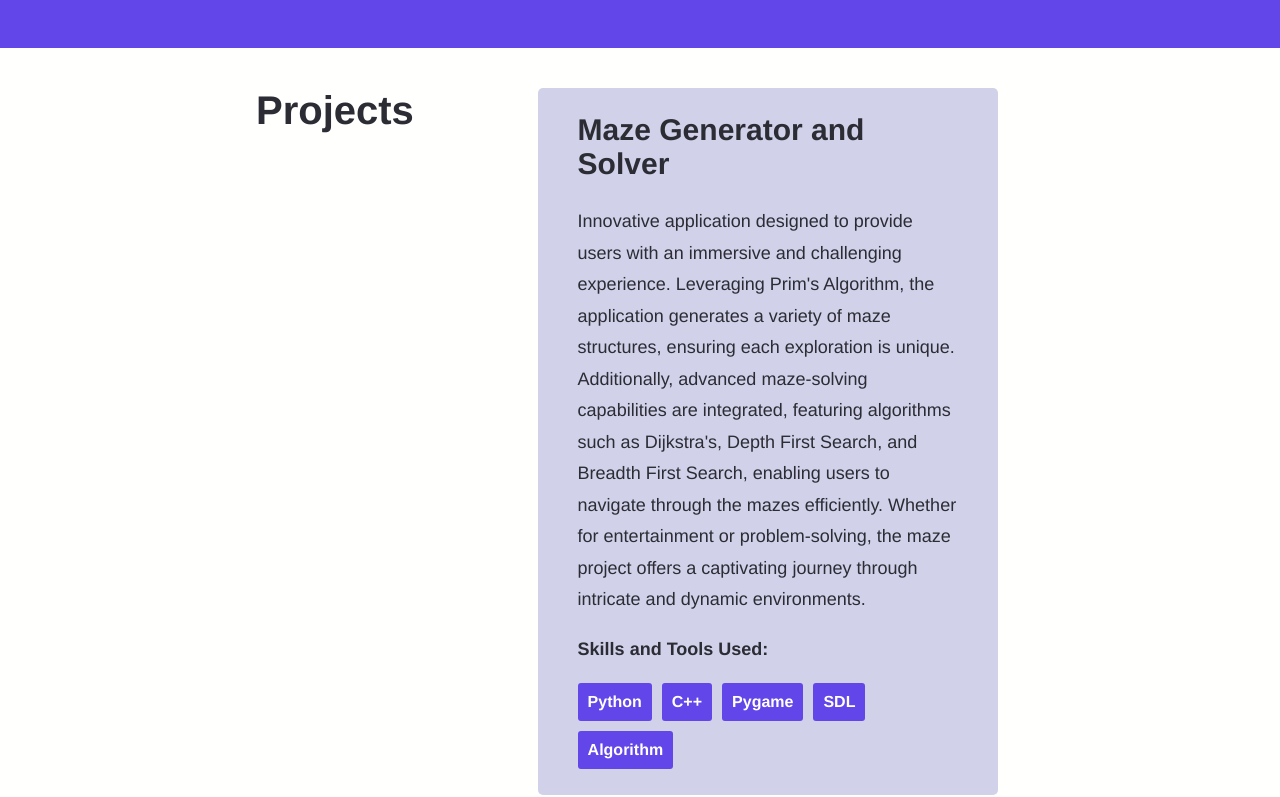
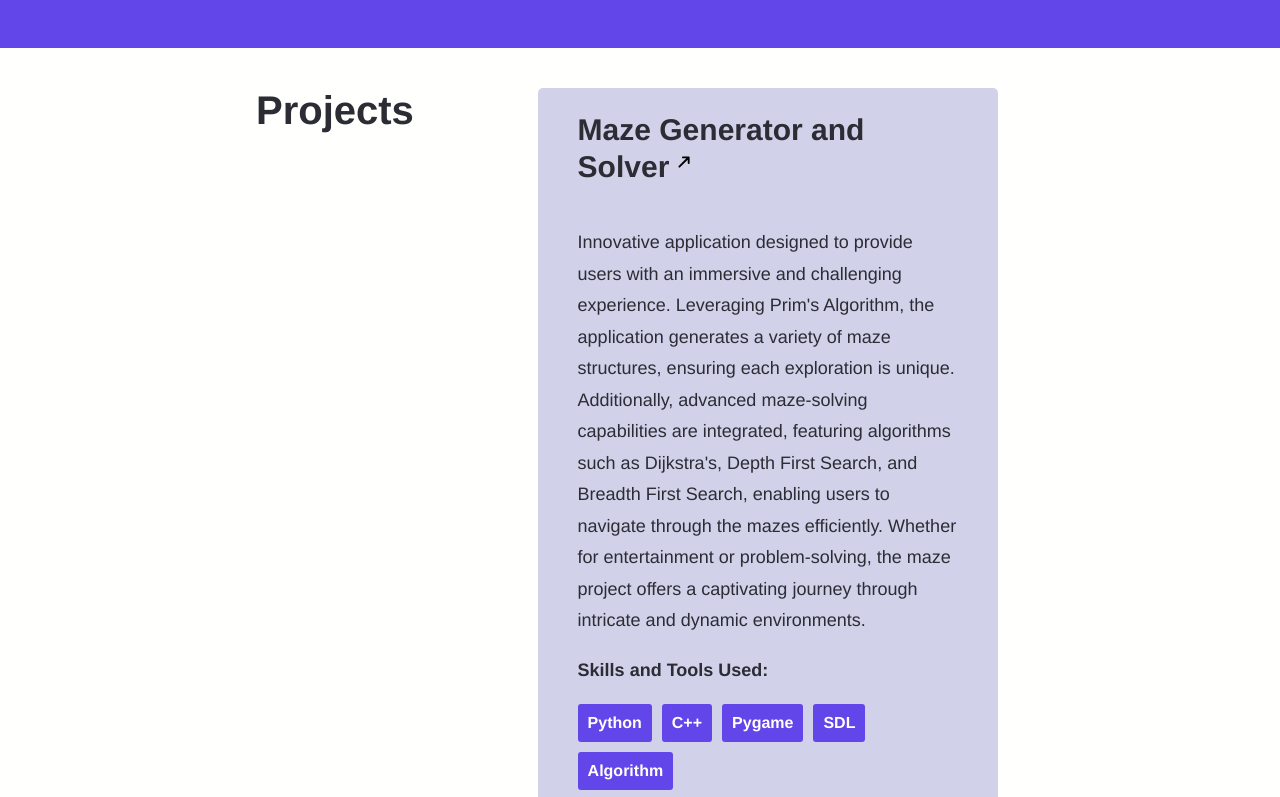
Before and after one commit to Bhumir2503/Portfolio-Website, a React (Vite) app: page / in a window 1280 px wide. Shown: the part 1418-2215 px from the top of the page. Built offline with nearby package versions, Linux system fonts and the light colour scheme.

Commit message:
Finished for screen width of 1440 up and height of 720 and up

```diff
--- a/src/components/projectCard.jsx
+++ b/src/components/projectCard.jsx
@@ -2,13 +2,15 @@ import React from 'react';
 import '../styles/projectCard.css';
 
 function ProjectCard(props) {
-  const { title = '', description = '', skills = [] } = props;
+  const { title = '', description = '', skills = [], link = '' } = props;
 
   return (
     <div className='ProCard'>
-        <h2>{title}</h2>
+        <a target='blank' href={link}>
+          <h2>{title}<img src='north-east-arrow.svg'/></h2>
+        </a>
         <p>{description}</p>
-        <p><bold>Skills and Tools Used:</bold></p>
+        <p className='bold'>Skills and Tools Used:</p>
         <ul>
             {skills.map((skill, index) => (
             <li key={index}>{skill}</li>
--- a/src/section/Project.jsx
+++ b/src/section/Project.jsx
@@ -19,6 +19,7 @@ function Project() {
           enabling users to navigate through the mazes efficiently. Whether for entertainment or problem-solving, the maze project offers
           a captivating journey through intricate and dynamic environments."
           skills={["Python", "C++", "Pygame", "SDL", "Algorithm" ]}
+          link = "https://github.com/Bhumir2503/Maze-Gen-Solver"
         />
         <ProjectCard
           className="projectCard"
@@ -29,6 +30,7 @@ function Project() {
           solutions, showcasing its robust problem-solving capabilities. This project underscores a commitment to excellence in game development
           and algorithmic proficiency, providing users with a dynamic and intellectually stimulating experience."
           skills={["Python", "Advance Mathematics", "Algorithm", "Pygame"]}
+          link = "https://github.com/Bhumir2503/Sudoku"
         />
         <ProjectCard
           className="projectCard"
@@ -41,6 +43,7 @@ function Project() {
           With a user-friendly interface and robust functionalities, the inventory management system serves as a cornerstone for enhancing productivity
           and efficiency in inventory management workflows."
           skills={["React", "Node.js", "JavaScript", "HTML/CSS", "MongoDB", "Express.js", "User Authentication"]}
+          link = "https://github.com/Bhumir2503/Inventory-Manager"
         />
         <ProjectCard
           className="projectCard"
@@ -49,6 +52,7 @@ function Project() {
           feature for cross-cultural communication. Designed and established RESTful API endpoints for message handling. Implemented secure
           user authentication for access control and message attribution."
           skills={["React", "Node.js", "MongoDB", "JavaScript", "HTML/CSS", "Express.js", "RESTful API", "User Authentication"]}
+          link = "https://github.com/Bhumir2503/WorldChat"
         />
       </div>
     </div>
--- a/src/styles/navbar.css
+++ b/src/styles/navbar.css
@@ -18,7 +18,7 @@
     font-weight: bold;
     margin-left: 2rem;
     color: #6246ea;
-
+    user-select: none;
   }
 
   ul {
@@ -37,6 +37,11 @@
             &:visited{
                 color: #2b2c34;
             }
+
+            &:hover{
+              text-decoration: underline;
+              text-underline-offset: 5px;
+            }
         }
     }
   }
--- a/src/styles/projectCard.css
+++ b/src/styles/projectCard.css
@@ -4,16 +4,33 @@
     margin-top: 30px;
     border-radius: 5px;
 
+    a{
+        text-decoration: none;
+        color: #2b2c34;
+        display: flex;
+        &:visited{
+            color: #2b2c34;
+        }
 
         h2{
             font-size: 30px;
             margin-left: 40px;
             margin-right: 40px;
             padding: 0px;
-        display: flex;
             align-items: center;
+
+            &:hover{
+                margin-left: 45px;
             }
 
+        }
+
+        img{
+            width: 30px;
+        }
+
+
+    }
 
     p{
         font-size: 18px;
@@ -21,9 +38,11 @@
         margin-right: 40px;
         padding: 0px;
         line-height: 1.75;
-        bold{
+
+    }
+
+    .bold{
         font-weight: bold;
-        }
     }
 
     ul{
```
Also changed, not shown: public/north-east-arrow.svg (added). Lines whose indentation alone changed are shown as unchanged.
